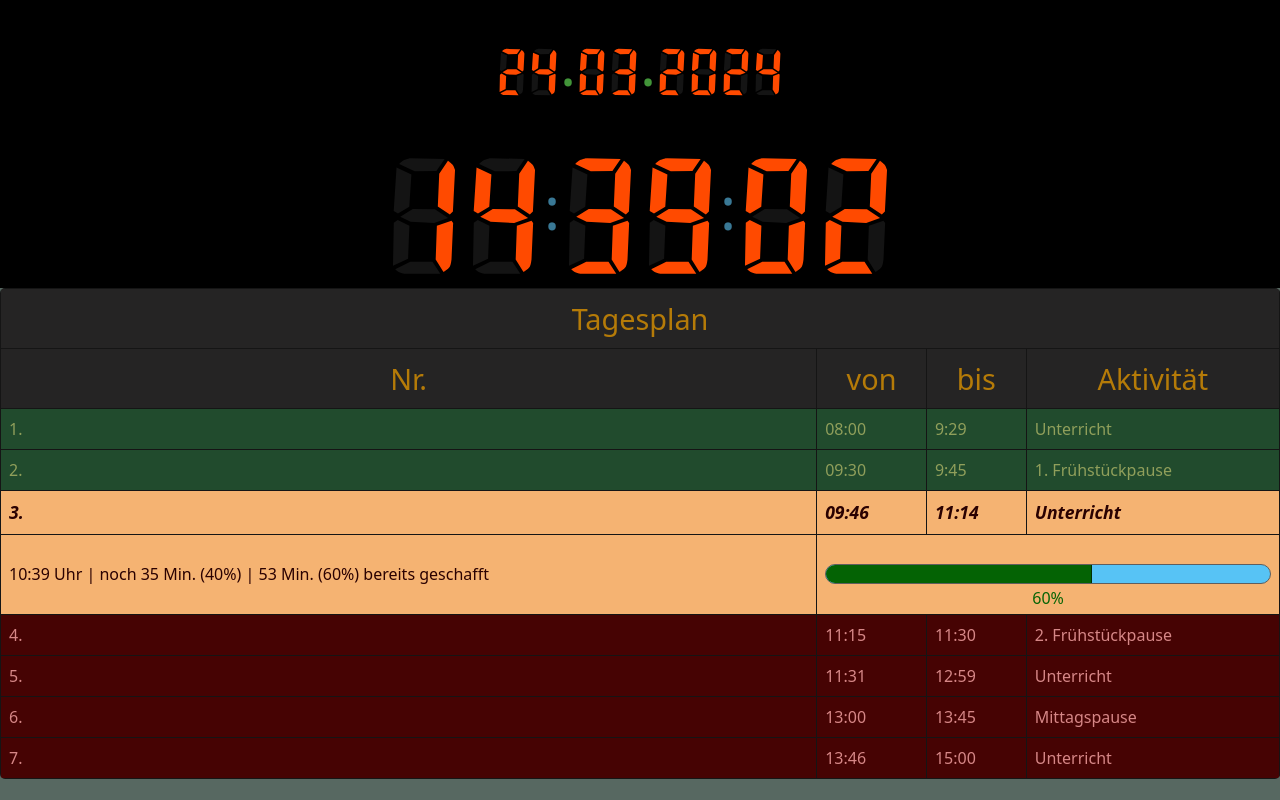
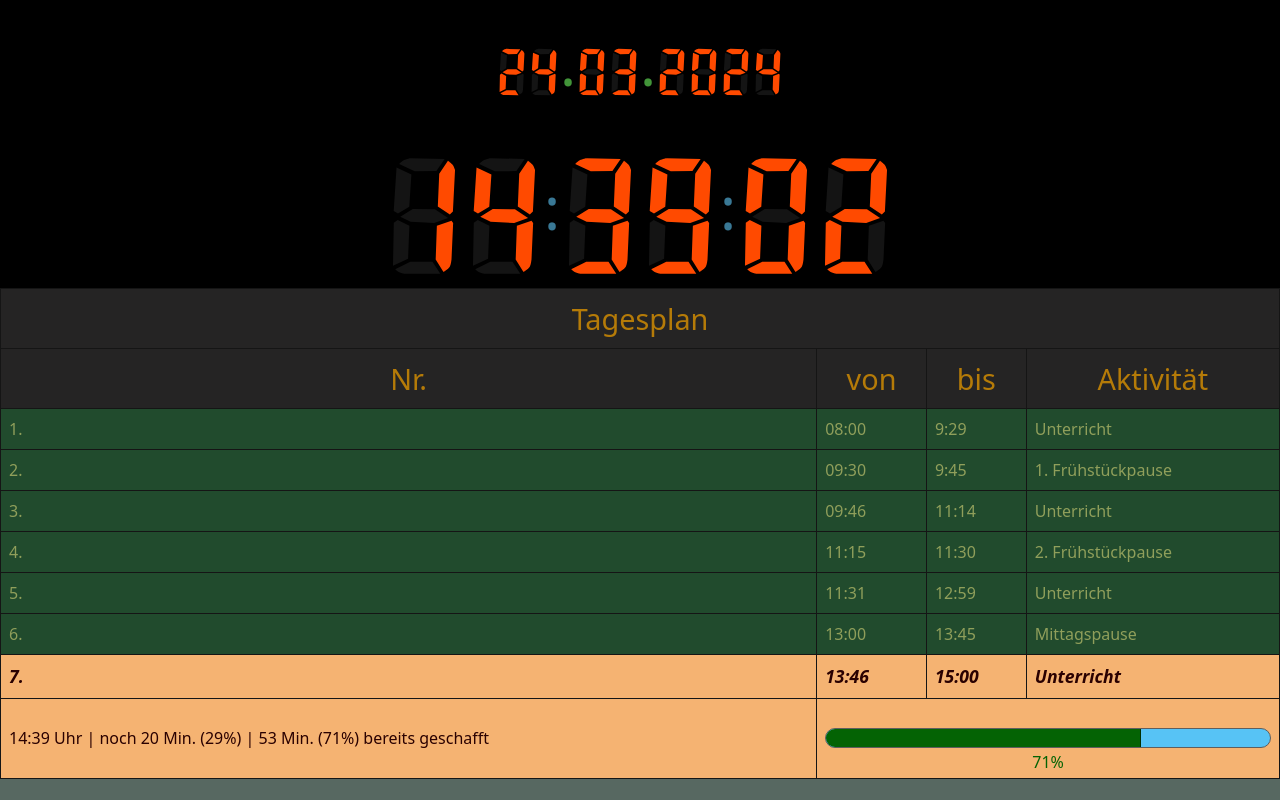
Before and after one commit to Rauolli/faw-schedule, a React (Vite) app: page / in a window 1280 px wide. Built offline with nearby package versions, Linux system fonts and the light colour scheme.

Commit message:
function chooseTestTimeOrCurrentTime logic changed

```diff
--- a/src/components/ScheduleTable.jsx
+++ b/src/components/ScheduleTable.jsx
@@ -6,13 +6,6 @@ import ProgressBar from './ProgressBar';
 import '../styles/components/ScheduleTable.css';
 
 const ScheduleTable = ({ scheduleData }) => {
-  // current-test-time for development
-  const testHour = 2;
-  const currentTestTime = new Date();
-  const minute = currentTestTime.getMinutes();
-  // Beginnend um 8:00 Uhr + der zu bestimmenden testHour
-  currentTestTime.setHours(8 + testHour, minute, 0);
-  // for development only
 
   const [currentTime, setTime] = useState(new Date());
 
@@ -53,8 +46,20 @@ const ScheduleTable = ({ scheduleData }) => {
     return Math.floor((elapsedTime / wholeTime) * 100).toString();
   }
 
+
   function chooseTestTimeOrCurrentTime(){
-    return currentTime <= currentTestTime ? currentTime : currentTestTime;
+    // current-test-time for development
+    const currentTestTime = new Date();
+    const minute = currentTestTime.getMinutes();
+    const hour = currentTestTime.getHours();
+    if(hour >= 1 && hour <=8){
+      currentTestTime.setHours(hour + 7, minute, 0)
+    }
+    else if(hour >= 15 && hour <= 22){
+      currentTestTime.setHours(hour - 7, minute, 0);
+    }
+
+    return currentTestTime;
   }
 
   function TimeToString(date){
--- a/src/styles/components/ScheduleTable.css
+++ b/src/styles/components/ScheduleTable.css
@@ -2,7 +2,6 @@
 table {
     width: 100%;
     border-collapse: collapse;
-    border-radius: 5px;
     overflow: hidden;
   }
 
```
